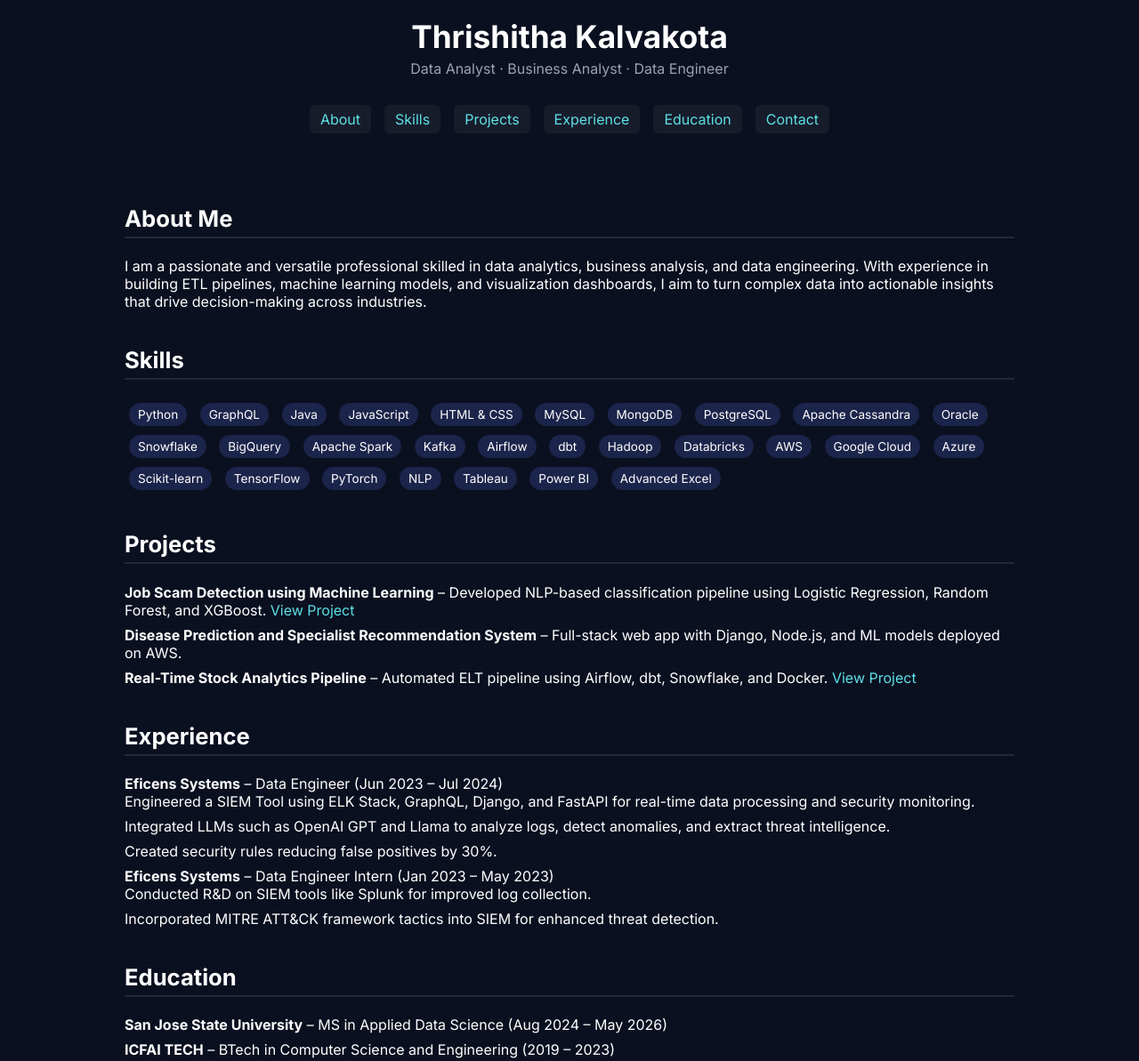
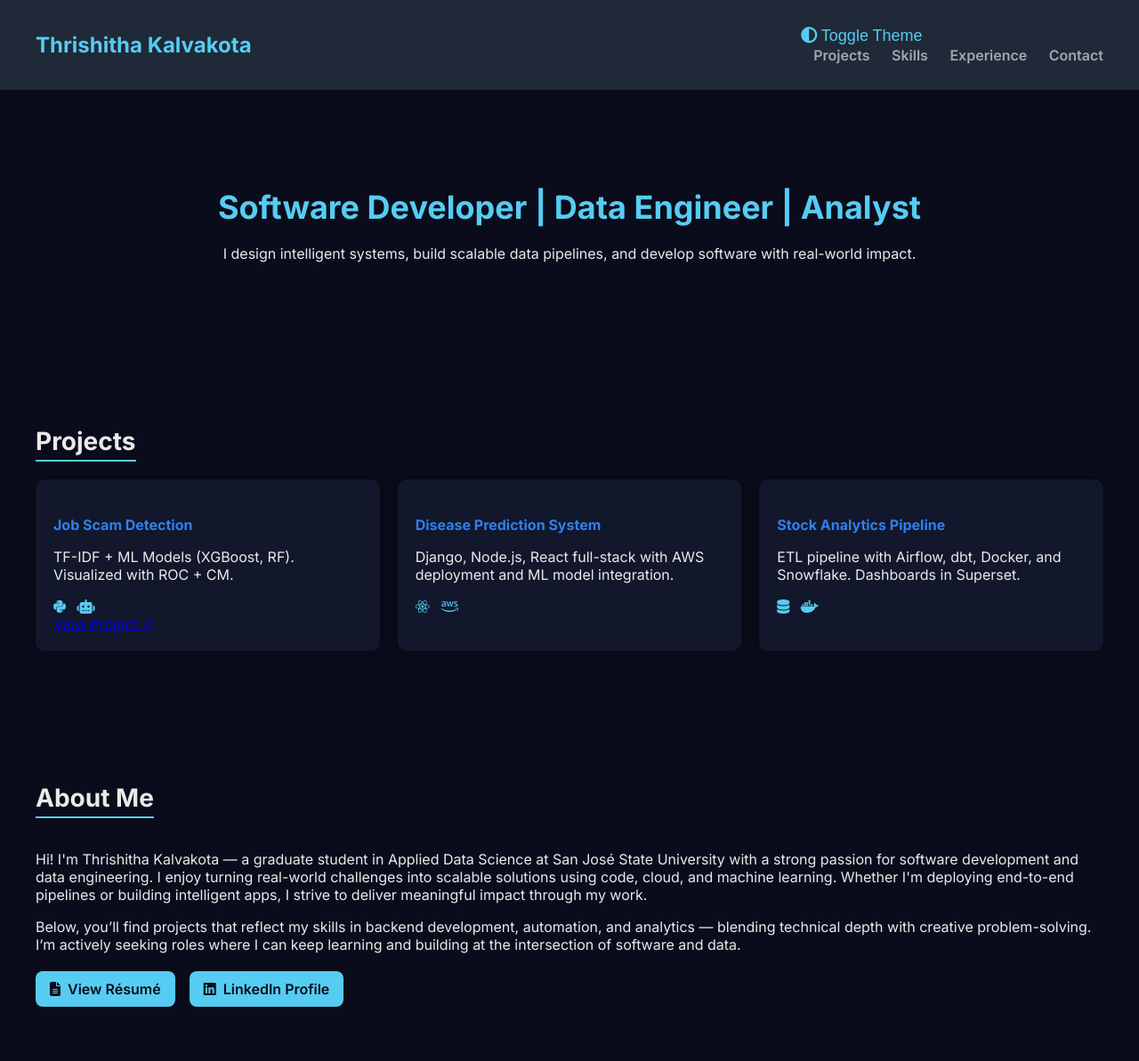
Before and after one commit to thrishitha1234/thrishitha-portfolio, a plain HTML site: page index.html in a window 1280 px wide. Shown: the top 1193 px of the page at 89% size. Drawn offline with nearby package versions, Linux system fonts and the light colour scheme.

Commit message:
Update index.html

```diff
--- a/index.html
+++ b/index.html
@@ -1,131 +1,208 @@
-<!doctype html>
+<!DOCTYPE html>
 <html lang="en">
 <head>
-  <meta charset="utf-8" />
-  <meta name="viewport" content="width=device-width, initial-scale=1" />
-  <title>Thrishitha Kalvakota · Professional Portfolio</title>
-  <meta name="description" content="Portfolio of Thrishitha Kalvakota — Data Analyst, Business Analyst, Data Engineer, and more." />
-  <link rel="preconnect" href="https://fonts.googleapis.com">
-  <link rel="preconnect" href="https://fonts.gstatic.com" crossorigin>
-  <link href="https://fonts.googleapis.com/css2?family=Inter:wght@400;500;600;700&display=swap" rel="stylesheet">
+  <meta charset="UTF-8" />
+  <meta name="viewport" content="width=device-width, initial-scale=1.0" />
+  <title>Thrishitha Kalvakota</title>
+  <meta name="description" content="Portfolio of Thrishitha Kalvakota — Software Developer, Data Analyst, and Engineer." />
+  <link rel="stylesheet" href="https://cdnjs.cloudflare.com/ajax/libs/font-awesome/6.4.0/css/all.min.css">
+  <link href="https://fonts.googleapis.com/css2?family=Inter:wght@400;600;700&display=swap" rel="stylesheet">
+  <link href="https://unpkg.com/aos@2.3.1/dist/aos.css" rel="stylesheet"/>
   <style>
-    body { font-family: 'Inter', sans-serif; margin: 0; background: #0b1020; color: #fff; }
-    a { color: #5de0e6; text-decoration: none; }
-    a:hover { text-decoration: underline; }
-    .container { max-width: 1000px; margin: auto; padding: 20px; }
-    header { display: flex; flex-direction: column; align-items: center; padding: 20px; }
-    header h1 { margin: 0; font-size: 2.2rem; }
-    header p { color: #98a2b3; margin-top: 5px; }
-    nav { margin-top: 15px; display: flex; gap: 15px; }
-    nav a { padding: 6px 12px; background: rgba(255,255,255,0.05); border-radius: 6px; }
-    section { margin-top: 40px; }
-    h2 { font-size: 1.6rem; border-bottom: 2px solid rgba(255,255,255,0.1); padding-bottom: 5px; }
-    ul { list-style: none; padding: 0; }
-    li { margin-bottom: 8px; }
-    .chip { display: inline-block; padding: 5px 10px; background: #1b244a; margin: 5px; border-radius: 999px; font-size: 0.85rem; }
-    footer { text-align: center; margin: 40px 0; color: #98a2b3; font-size: 0.85rem; }
+    :root {
+      --bg: #0a0c1b;
+      --text: #eaeaea;
+      --primary: #56ccf2;
+      --secondary: #2f80ed;
+      --muted: #a0a7b3;
+      --card: #12172b;
+      --accent: #1f2937;
+      --light-bg: #f6f7fb;
+      --light-text: #1f2937;
+    }
+    body {
+      font-family: 'Inter', sans-serif;
+      background: var(--bg);
+      color: var(--text);
+      margin: 0;
+      transition: background 0.3s ease, color 0.3s ease;
+    }
+    .light-mode {
+      background: var(--light-bg);
+      color: var(--light-text);
+    }
+    .theme-toggle {
+      cursor: pointer;
+      font-size: 18px;
+      background: transparent;
+      border: none;
+      color: var(--primary);
+    }
+    header {
+      background: var(--accent);
+      padding: 20px 40px;
+      display: flex;
+      justify-content: space-between;
+      align-items: center;
+    }
+    header h1 { font-size: 24px; color: var(--primary); }
+    nav a {
+      margin-left: 20px;
+      color: var(--muted);
+      text-decoration: none;
+      font-weight: 600;
+    }
+    nav a:hover { color: var(--primary); }
+    .hero { padding: 80px 40px; text-align: center; }
+    .hero h2 {
+      font-size: 36px;
+      color: var(--primary);
+      margin-bottom: 20px;
+    }
+    .section { padding: 60px 40px; }
+    .section h3 {
+      font-size: 28px;
+      margin-bottom: 20px;
+      border-bottom: 2px solid var(--primary);
+      display: inline-block;
+      padding-bottom: 4px;
+    }
+    .project-grid {
+      display: grid;
+      grid-template-columns: repeat(auto-fit, minmax(280px, 1fr));
+      gap: 20px;
+    }
+    .card {
+      background: var(--card);
+      border-radius: 10px;
+      padding: 20px;
+      box-shadow: 0 0 10px rgba(0,0,0,0.4);
+      transition: transform 0.3s ease;
+    }
+    .card:hover {
+      transform: translateY(-5px);
+    }
+    .card h4 {
+      color: var(--secondary);
+      margin-bottom: 10px;
+    }
+    .card .stack-icons i {
+      margin-right: 8px;
+      color: var(--primary);
+    }
+    .skills span {
+      display: inline-block;
+      background: var(--accent);
+      padding: 6px 12px;
+      margin: 5px;
+      border-radius: 6px;
+      color: var(--primary);
+      font-size: 14px;
+    }
+    .footer {
+      text-align: center;
+      padding: 30px 0;
+      font-size: 14px;
+      color: var(--muted);
+      background: var(--accent);
+      margin-top: 40px;
+    }
+    .cta-button {
+    background: var(--primary);
+    color: #0a0c1b;
+    padding: 10px 16px;
+    border-radius: 8px;
+    font-weight: 600;
+    text-decoration: none;
+    transition: transform 0.2s ease, box-shadow 0.2s ease;
+    display: inline-flex;
+    align-items: center;
+    gap: 8px;
+  }
+  .cta-button:hover {
+    transform: translateY(-2px);
+    box-shadow: 0 4px 12px rgba(86, 204, 242, 0.3);
+  }
 </style>
 </head>
 <body>
   <header>
     <h1>Thrishitha Kalvakota</h1>
-    <p>Data Analyst · Business Analyst · Data Engineer</p>
+    <div>
+      <button class="theme-toggle" onclick="toggleTheme()">
+        <i class="fas fa-adjust"></i> Toggle Theme
+      </button>
       <nav>
-      <a href="#about">About</a>
+        <a href="#projects">Projects</a>
         <a href="#skills">Skills</a>
-      <a href="#projects">Projects</a>
         <a href="#experience">Experience</a>
-      <a href="#education">Education</a>
         <a href="#contact">Contact</a>
       </nav>
+    </div>
   </header>
 
-  <main class="container">
-    <section id="about">
-      <h2>About Me</h2>
-      <p>I am a passionate and versatile professional skilled in data analytics, business analysis, and data engineering. With experience in building ETL pipelines, machine learning models, and visualization dashboards, I aim to turn complex data into actionable insights that drive decision-making across industries.</p>
+  <section class="hero">
+    <h2>Software Developer | Data Engineer | Analyst</h2>
+    <p>I design intelligent systems, build scalable data pipelines, and develop software with real-world impact.</p>
   </section>
 
-    <section id="skills">
-      <h2>Skills</h2>
-      <div>
-        <span class="chip">Python</span>
-        <span class="chip">GraphQL</span>
-        <span class="chip">Java</span>
-        <span class="chip">JavaScript</span>
-        <span class="chip">HTML & CSS</span>
-        <span class="chip">MySQL</span>
-        <span class="chip">MongoDB</span>
-        <span class="chip">PostgreSQL</span>
-        <span class="chip">Apache Cassandra</span>
-        <span class="chip">Oracle</span>
-        <span class="chip">Snowflake</span>
-        <span class="chip">BigQuery</span>
-        <span class="chip">Apache Spark</span>
-        <span class="chip">Kafka</span>
-        <span class="chip">Airflow</span>
-        <span class="chip">dbt</span>
-        <span class="chip">Hadoop</span>
-        <span class="chip">Databricks</span>
-        <span class="chip">AWS</span>
-        <span class="chip">Google Cloud</span>
-        <span class="chip">Azure</span>
-        <span class="chip">Scikit-learn</span>
-        <span class="chip">TensorFlow</span>
-        <span class="chip">PyTorch</span>
-        <span class="chip">NLP</span>
-        <span class="chip">Tableau</span>
-        <span class="chip">Power BI</span>
-        <span class="chip">Advanced Excel</span>
+  <section class="section" id="projects">
+    <h3>Projects</h3>
+    <div class="project-grid">
+      <div class="card" data-aos="fade-up">
+        <h4>Job Scam Detection</h4>
+        <p>TF-IDF + ML Models (XGBoost, RF). Visualized with ROC + CM.</p>
+        <div class="stack-icons">
+          <i class="fab fa-python"></i>
+          <i class="fas fa-robot"></i>
+        </div>
+        <a href="https://github.com/thrishitha1234/job-scam-detection" target="_blank">View Project ↗</a>
+      </div>
+      <div class="card" data-aos="fade-up">
+        <h4>Disease Prediction System</h4>
+        <p>Django, Node.js, React full-stack with AWS deployment and ML model integration.</p>
+        <div class="stack-icons">
+          <i class="fab fa-react"></i>
+          <i class="fab fa-aws"></i>
+        </div>
+      </div>
+      <div class="card" data-aos="fade-up">
+        <h4>Stock Analytics Pipeline</h4>
+        <p>ETL pipeline with Airflow, dbt, Docker, and Snowflake. Dashboards in Superset.</p>
+        <div class="stack-icons">
+          <i class="fas fa-database"></i>
+          <i class="fab fa-docker"></i>
+        </div>
+      </div>
     </div>
   </section>
 
-    <section id="projects">
-      <h2>Projects</h2>
-      <ul>
-        <li><strong>Job Scam Detection using Machine Learning</strong> – Developed NLP-based classification pipeline using Logistic Regression, Random Forest, and XGBoost. <a href="https://github.com/thrishitha1234/job-scam-detection" target="_blank">View Project</a></li>
-        <li><strong>Disease Prediction and Specialist Recommendation System</strong> – Full-stack web app with Django, Node.js, and ML models deployed on AWS.</li>
-        <li><strong>Real-Time Stock Analytics Pipeline</strong> – Automated ELT pipeline using Airflow, dbt, Snowflake, and Docker. <a href="https://github.com/thrishitha1234/-Real-Time-Stock-Data-ETL-with-Airflow-Snowflake-and-dbt" target="_blank">View Project</a></li>
-      </ul>
+  <section class="section" id="about">
+  <h3>About Me</h3>
+  <p>Hi! I'm Thrishitha Kalvakota — a graduate student in Applied Data Science at San José State University with a strong passion for software development and data engineering. I enjoy turning real-world challenges into scalable solutions using code, cloud, and machine learning. Whether I'm deploying end-to-end pipelines or building intelligent apps, I strive to deliver meaningful impact through my work.</p>
+  <p>Below, you’ll find projects that reflect my skills in backend development, automation, and analytics — blending technical depth with creative problem-solving. I’m actively seeking roles where I can keep learning and building at the intersection of software and data.</p>
+  <div style="margin-top: 20px; display: flex; gap: 16px; flex-wrap: wrap;">
+  <a href="resume.pdf" target="_blank" class="cta-button">
+    <i class="fas fa-file-alt"></i> View Résumé
+  </a>
+  <a href="https://www.linkedin.com/in/thrishitha-kalvakota" target="_blank" class="cta-button">
+    <i class="fab fa-linkedin"></i> LinkedIn Profile
+  </a>
+</div>
 </section>
 
-    <section id="experience">
-      <h2>Experience</h2>
-      <ul>
-        <li><strong>Eficens Systems</strong> – Data Engineer (Jun 2023 – Jul 2024)
-          <ul>
-            <li>Engineered a SIEM Tool using ELK Stack, GraphQL, Django, and FastAPI for real-time data processing and security monitoring.</li>
-            <li>Integrated LLMs such as OpenAI GPT and Llama to analyze logs, detect anomalies, and extract threat intelligence.</li>
-            <li>Created security rules reducing false positives by 30%.</li>
-          </ul>
-        </li>
-        <li><strong>Eficens Systems</strong> – Data Engineer Intern (Jan 2023 – May 2023)
-          <ul>
-            <li>Conducted R&D on SIEM tools like Splunk for improved log collection.</li>
-            <li>Incorporated MITRE ATT&CK framework tactics into SIEM for enhanced threat detection.</li>
-          </ul>
-        </li>
-      </ul>
-    </section>
+<!-- Skills, Experience, Contact (unchanged) -->
 
-    <section id="education">
-      <h2>Education</h2>
-      <ul>
-        <li><strong>San Jose State University</strong> – MS in Applied Data Science (Aug 2024 – May 2026)</li>
-        <li><strong>ICFAI TECH</strong> – BTech in Computer Science and Engineering (2019 – 2023)</li>
-      </ul>
-    </section>
+  <div class="footer">
+    &copy; 2025 Thrishitha Kalvakota — All rights reserved.
+  </div>
 
-    <section id="contact">
-      <h2>Contact</h2>
-      <p>Email: <a href="mailto:laxmithrishitha.kalvakota@sjsu.edu">laxmithrishitha.kalvakota@sjsu.edu</a></p>
-      <p>Phone: +1-408-569-8823</p>
-      <p>LinkedIn: <a href="https://www.linkedin.com/in/thrishitha-kalvakota/" target="_blank">linkedin.com/in/thrishitha-kalvakota</a></p>
-    </section>
-  </main>
-
-  <footer>
-    &copy; 2025 Thrishitha Kalvakota. All rights reserved.
-  </footer>
+  <script src="https://unpkg.com/aos@2.3.1/dist/aos.js"></script>
+  <script>AOS.init();</script>
+  <script>
+    function toggleTheme() {
+      document.body.classList.toggle('light-mode');
+    }
+  </script>
 </body>
 </html>
```
Lines whose indentation alone changed are shown as unchanged.
